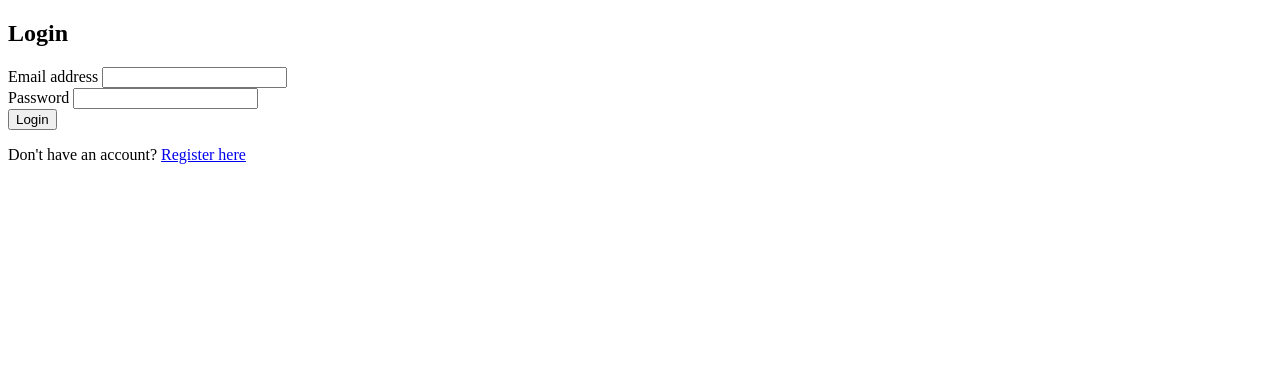
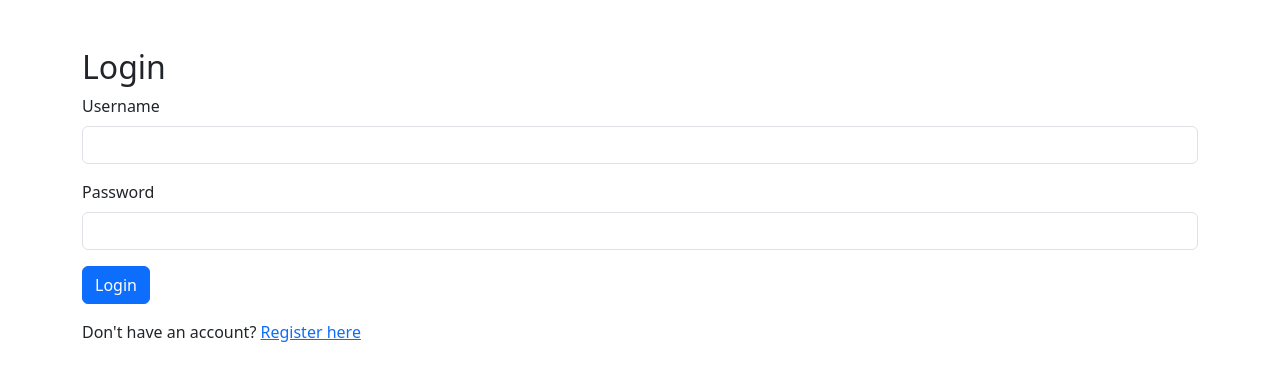
Before and after one commit to billyjo287/oop, a PHP site: page /login.php in a window 1280 px wide. Shown: the top 381 px of the page. Run offline with PHP 8.4, Linux system fonts and the light colour scheme.

Commit message:
updating the login file by adding a php code and also connecting it with the database

```diff
--- a/public/login.php
+++ b/public/login.php
@@ -1,25 +1,53 @@
+<?php
+session_start();
+require_once '../backhand/Database.php';
+require_once '../backhand/User.php';
+
+$error_message = '';
+
+if ($_SERVER['REQUEST_METHOD'] == 'POST') {
+    $username = htmlspecialchars(strip_tags($_POST['username']));
+    $password = $_POST['password'];
+
+    $database = new Database();
+    $db = $database->getConnection();
+    $user = new User($db);
+
+    // Query to fetch the user details from the database
+    $query = "SELECT * FROM users WHERE username = :username AND is_verified = 1";
+    $stmt = $db->prepare($query);
+    $stmt->bindParam(':username', $username);
+    $stmt->execute();
+    $user_data = $stmt->fetch(PDO::FETCH_ASSOC);
+
+    if ($user_data && password_verify($password, $user_data['password'])) {
+        $_SESSION['username'] = $user_data['username'];
+        header("Location: index.php");
+        exit();
+    } else {
+        $error_message = "Invalid username or password, or account not verified.";
+    }
+}
+?>
+
 <!DOCTYPE html>
 <html lang="en">
 <head>
     <meta charset="UTF-8">
     <title>Login</title>
-        <!--Bootstrap CDN link -->
-        <link href=""https://cdn.jsdelivr.net/npm/bootstrap@5.3.0/dist/css/bootstrap.min.css" rel="stylesheet">
+    <!-- Bootstrap CDN -->
+    <link href="https://cdn.jsdelivr.net/npm/bootstrap@5.3.0/dist/css/bootstrap.min.css" rel="stylesheet">
 </head>
-    <body div class="container mt-5">
+<body>
+<div class="container mt-5">
     <h2>Login</h2>
-        <?php
-    if (isset($_GET['verified'])) {
-        echo '<div class="alert alert-success">Registration successful. Please login.</div>';
-    }
-    if (isset($error)) {
-        echo '<div class="alert alert-danger">' . $error . '</div>';
-    }
-    ?>
+    <?php if ($error_message): ?>
+        <div class="alert alert-danger"><?php echo $error_message; ?></div>
+    <?php endif; ?>
     <form method="POST" action="login.php">
         <div class="mb-3">
-            <label for="email" class="form-label">Email address</label>
-            <input type="email" class="form-control" id="email" name="email" required>
+            <label for="username" class="form-label">Username</label>
+            <input type="text" class="form-control" id="username" name="username" required>
         </div>
         <div class="mb-3">
             <label for="password" class="form-label">Password</label>
```
Lines whose indentation alone changed are shown as unchanged.
